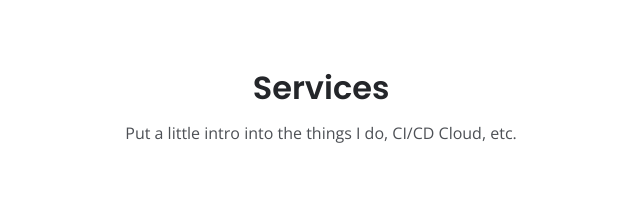
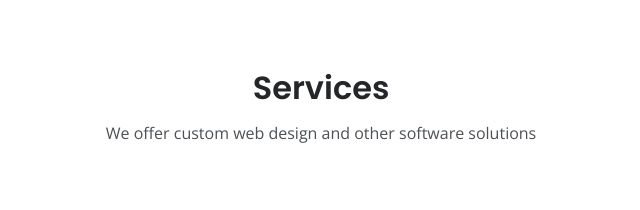
Before and after one commit to AlexGuyNichols/AlexGuyNichols.github.io, a plain HTML site: page index.html in a window 1280 px wide. Shown: the part 940-1150 px from the top of the page, 319-959 px from the left. Drawn offline with nearby package versions, Linux system fonts and the light colour scheme.

Commit message:
Update page title and heading for software engineer role

```diff
--- a/index.html
+++ b/index.html
@@ -18,7 +18,7 @@
         <meta name="twitter:card" content="summary_large_image"> <!-- to have large image post format in Twitter -->
 
         <!-- Webpage Title -->
-        <title>Alex Nichols - Software Engineer</title>
+        <title>Daxta</title>
 
         <!-- Styles -->
         <link href="https://fonts.googleapis.com/css2?family=Open+Sans:ital,wght@0,400;0,600;0,700;1,400&family=Poppins:wght@600&display=swap" rel="stylesheet">
@@ -107,7 +107,7 @@
                 <div class="row">
                     <div class="col-lg-12">
                         <h2 class="h2-heading">Services</h2>
-                        <p class="p-heading">Put a little intro into the things I do, CI/CD Cloud, etc.</p>
+                        <p class="p-heading">We offer custom web design and other software solutions</p>
                     </div> <!-- end of col -->
                 </div> <!-- end of row -->
                 <div class="row">
```
